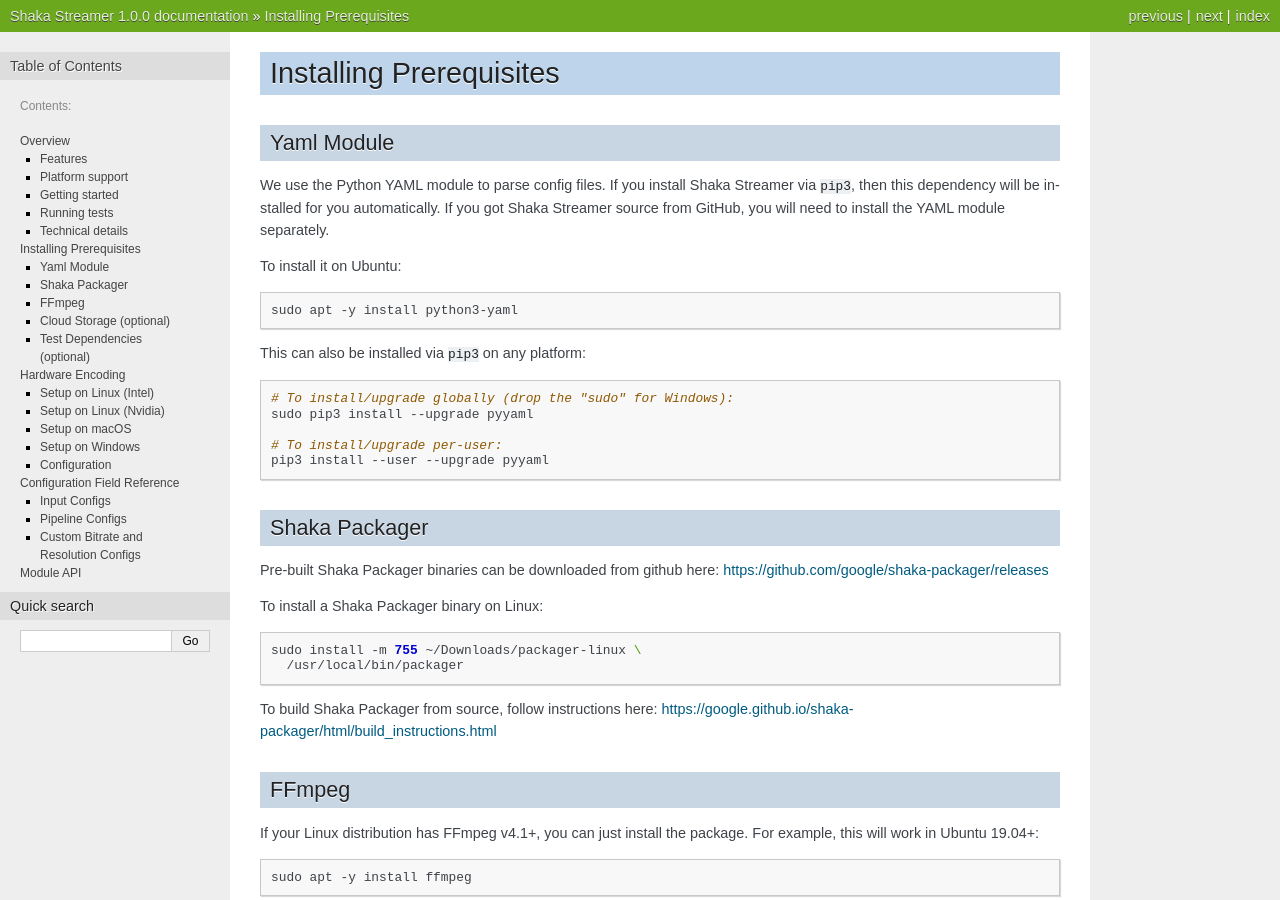
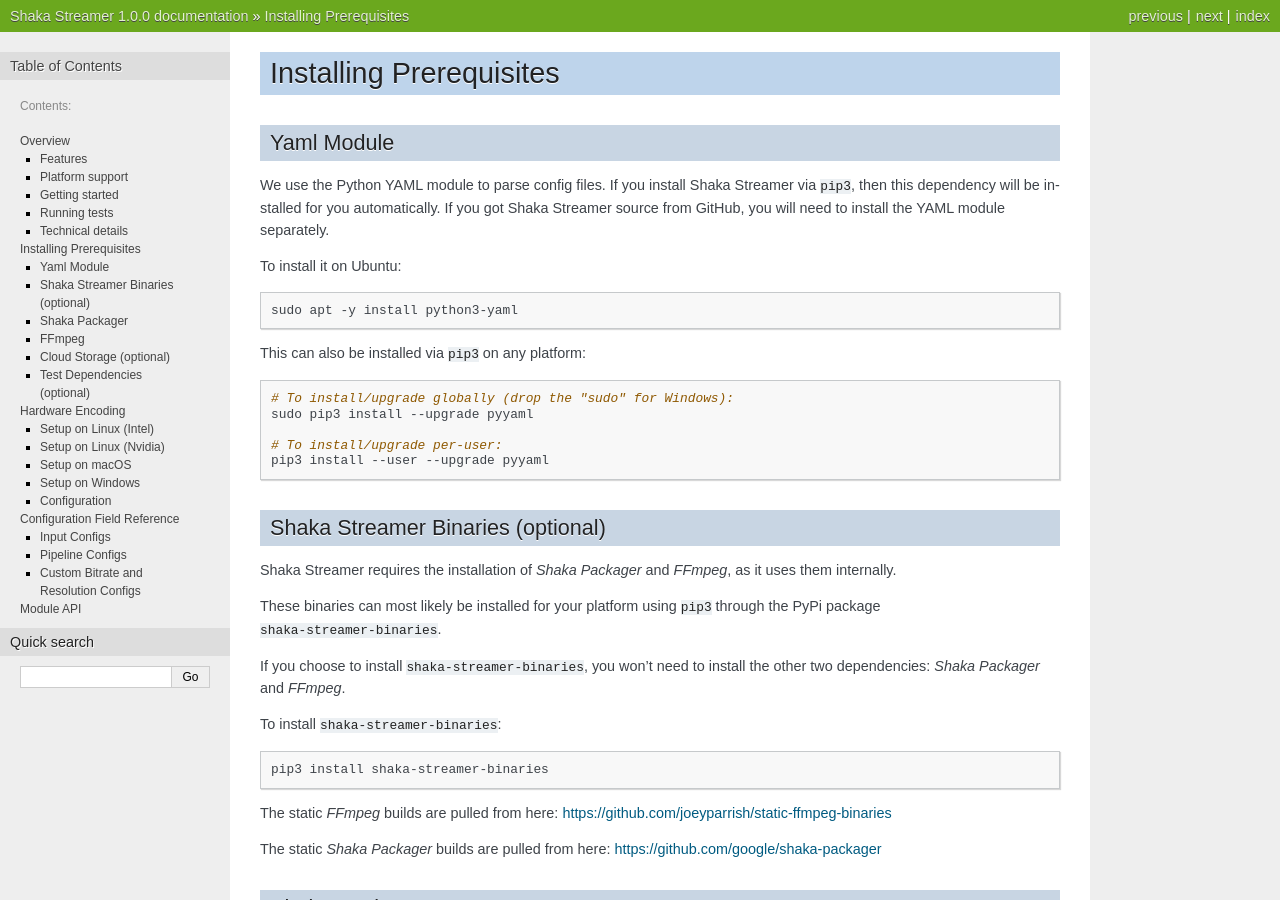
Before and after one commit to shaka-project/shaka-streamer, a Sphinx documentation site: the page built from docs/source/prerequisites.rst, in a window 1280 px wide and 900 px high. Built offline with Sphinx 7.4.7, drawn with Linux system fonts in a browser that asks for light colours; the version number is read from the project's files by our own code.

Commit message:
docs: Update docs for shaka-streamer-binaries and multiperiod (#92)
Closes #60

```diff
--- a/docs/source/overview.rst
+++ b/docs/source/overview.rst
@@ -44,6 +44,7 @@
   * Control output folders and file names
   * Add arbitrary FFmpeg filters for input or output
 
+* Supports generating multi-period VOD content for DASH and stitched playlists for HLS
 
 Caveat: text processing
 ~~~~~~~~~~~~~~~~~~~~~~~
--- a/docs/source/prerequisites.rst
+++ b/docs/source/prerequisites.rst
@@ -39,6 +39,30 @@
 
   # To install/upgrade per-user:
   pip3 install --user --upgrade pyyaml
+
+Shaka Streamer Binaries (optional)
+----------------------------------
+
+Shaka Streamer requires the installation of `Shaka Packager`
+and `FFmpeg`, as it uses them internally.
+
+These binaries can most likely be installed for your platform
+using ``pip3`` through the PyPi package ``shaka-streamer-binaries``.
+
+If you choose to install ``shaka-streamer-binaries``, you won't need to install
+the other two dependencies: `Shaka Packager` and `FFmpeg`.
+
+To install ``shaka-streamer-binaries``:
+
+.. code:: sh
+
+  pip3 install shaka-streamer-binaries
+
+The static `FFmpeg` builds are pulled from here:
+https://github.com/joeyparrish/static-ffmpeg-binaries
+
+The static `Shaka Packager` builds are pulled from here:
+https://github.com/google/shaka-packager
 
 Shaka Packager
 --------------
```
Also changed, not shown: 1 other file.
